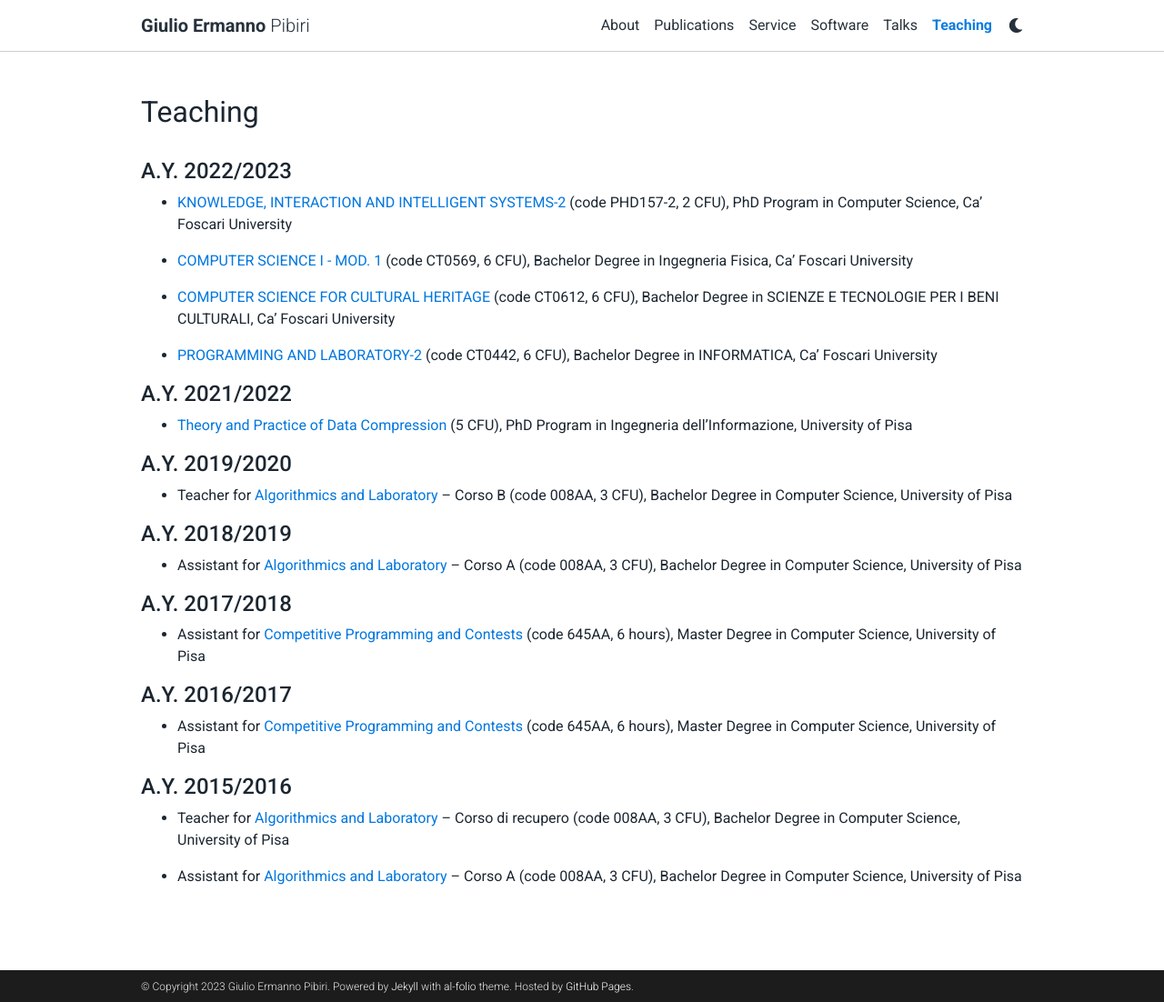
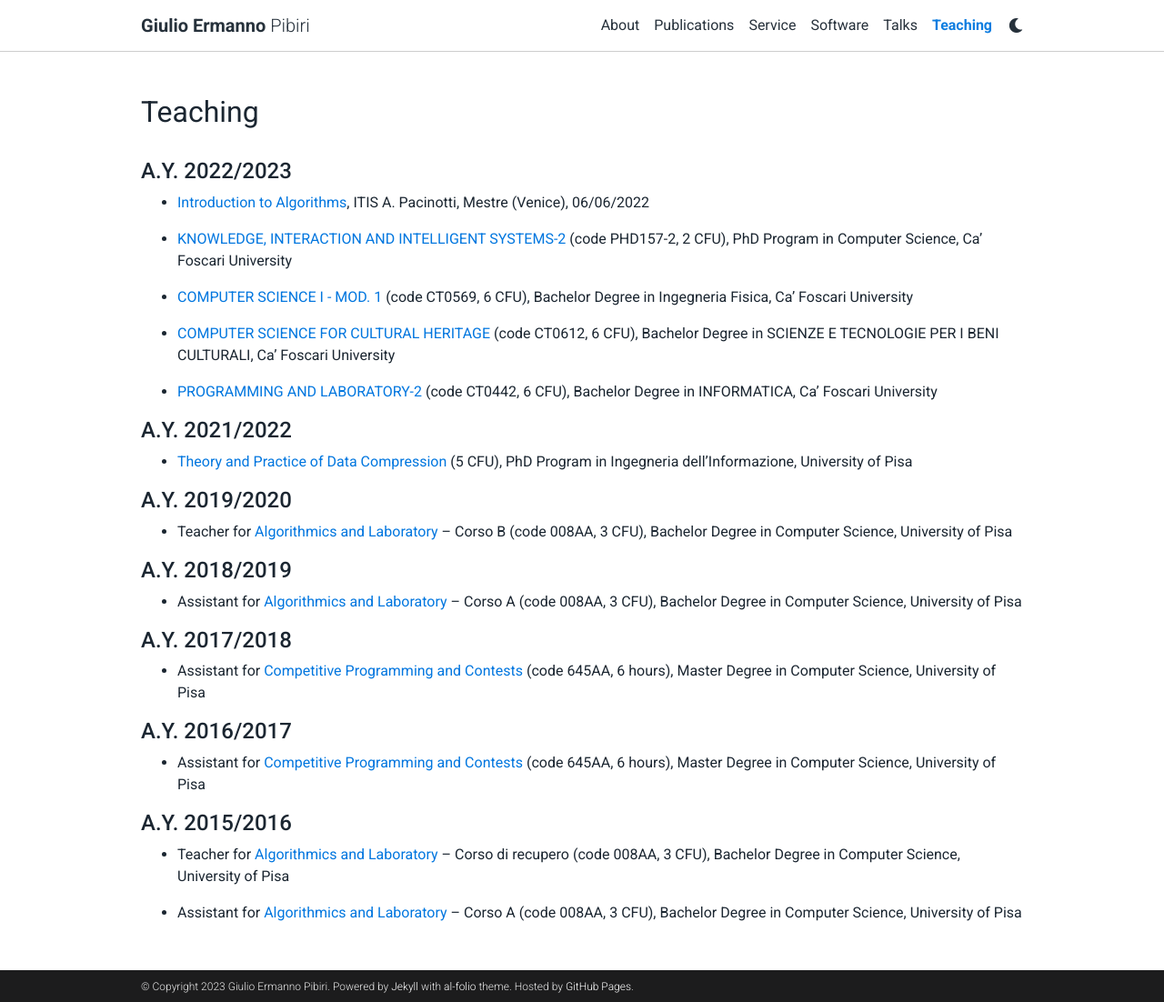
Before and after one commit to jermp/jermp.github.io, a Jekyll site: the page built from _pages/teaching.md, in a window 1280 px wide and 1102 px high. Shown: the whole window at 91% size. Built offline with Jekyll 4.4.1, drawn with Linux system fonts in a browser that asks for light colours; comment, search, counter and statistics services are not loaded; a style sheet for code colours, icons or effects is not loaded.

Commit message:
added slides

```diff
--- a/_pages/teaching.md
+++ b/_pages/teaching.md
@@ -7,6 +7,8 @@
 ---
 
 #### **A.Y. 2022/2023**
+
+- [Introduction to Algorithms](assets/pdf/slides/introduction-to-algorithms.pdf){:target="\_blank"}, ITIS A. Pacinotti, Mestre (Venice), 06/06/2022
 
 - [KNOWLEDGE, INTERACTION AND INTELLIGENT SYSTEMS-2](https://www.unive.it/data/course/401910) (code PHD157-2, 2 CFU), PhD Program in Computer Science, Ca' Foscari University
 
```
Also changed, not shown: 1 other file.
